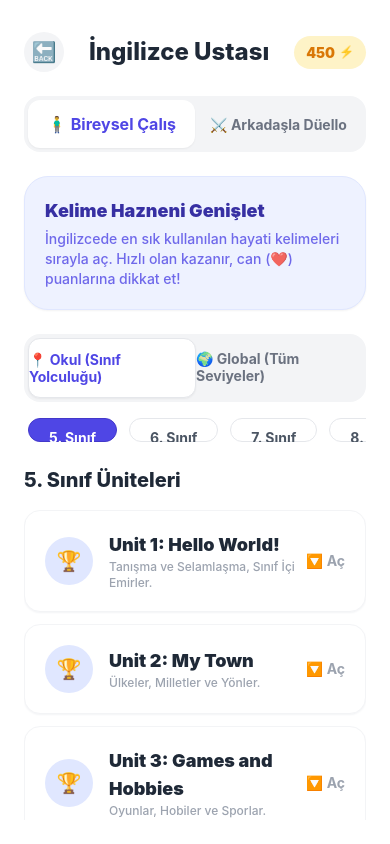
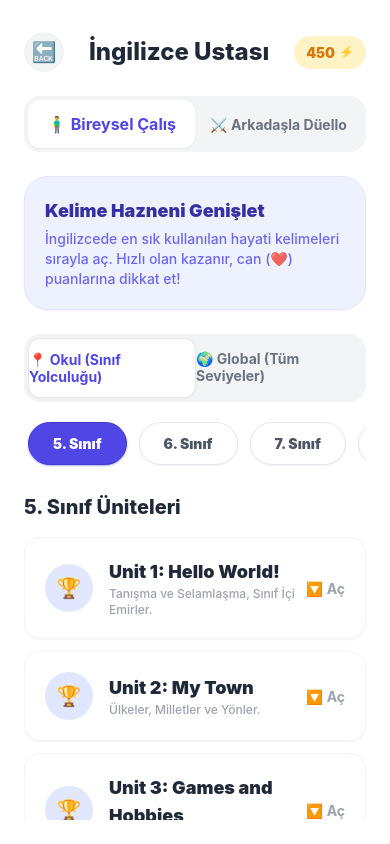
Before and after one commit to irfanunaal-eng/brainmate-app, a React Native app: screen /GameLobbyScreen in a window 390 px wide. Built offline with nearby package versions, Linux system fonts and the light colour scheme; what react-native-calendars would draw is missing.

Commit message:
UI: Remove height limits and optimize styling on Grade selection buttons

```diff
--- a/screens/GameLobbyScreen.tsx
+++ b/screens/GameLobbyScreen.tsx
@@ -191,17 +191,19 @@ export function GameLobbyScreen({ route }: any) {
 
               {/* Grade Tabs (Only for School Path) */}
               {activePath === 'school' && (
-                <ScrollView horizontal showsHorizontalScrollIndicator={false} className="mb-6 h-12 flex-grow-0" contentContainerStyle={{ paddingHorizontal: 4 }}>
+                <View className="mb-6">
+                  <ScrollView horizontal showsHorizontalScrollIndicator={false} contentContainerStyle={{ paddingHorizontal: 4, paddingVertical: 4 }}>
                     {['5', '6', '7', '8'].map(g => (
                       <TouchableOpacity
                         key={g}
                         onPress={() => switchGrade(g)}
-                      className={`mr-3 px-5 py-2.5 rounded-full border ${activeGrade === g ? 'bg-indigo-600 border-indigo-700' : 'bg-white border-gray-200'}`}
+                        className={`mr-3 px-6 py-3 rounded-full border shadow-sm ${activeGrade === g ? 'bg-indigo-600 border-indigo-700 shadow-indigo-300' : 'bg-white border-gray-200 shadow-gray-100'}`}
                       >
-                      <Text className={`font-bold ${activeGrade === g ? 'text-white' : 'text-gray-600'}`}>{g}. Sınıf</Text>
+                        <Text className={`font-black ${activeGrade === g ? 'text-white' : 'text-gray-600'}`}>{g}. Sınıf</Text>
                       </TouchableOpacity>
                     ))}
                   </ScrollView>
+                </View>
               )}
 
               <Text className="text-xl font-extrabold text-gray-800 mb-4">{activePath === 'school' ? `${activeGrade}. Sınıf Üniteleri` : 'CEFR Seviyeleri (1000+ Kelime)'}</Text>
```
Lines whose indentation alone changed are shown as unchanged.
